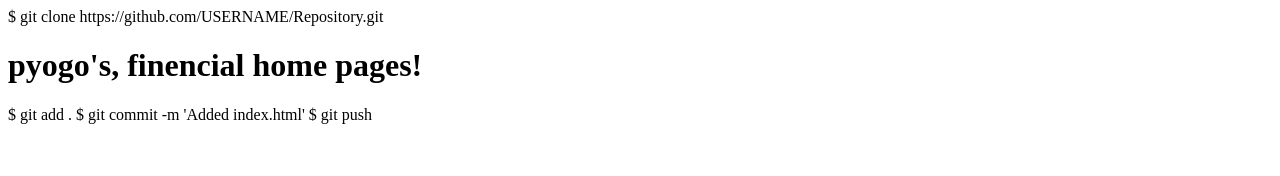
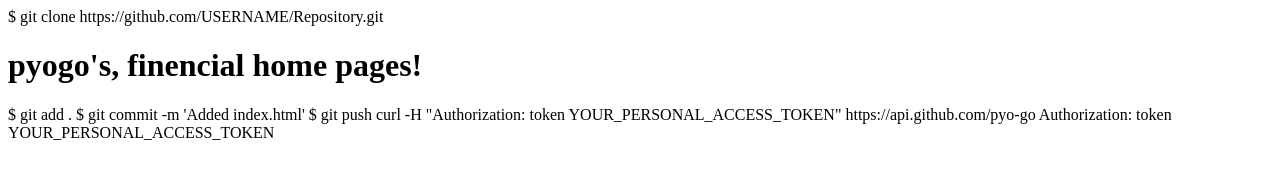
Before and after one commit to pyo-go/Repository, a plain HTML site: page index.html in a window 1280 px wide. Drawn offline with Linux system fonts and the light colour scheme.

Commit message:
Update index.html

```diff
--- a/index.html
+++ b/index.html
@@ -17,3 +17,8 @@ $ git clone https://github.com/USERNAME/Repository.git
 $ git add .
 $ git commit -m 'Added index.html'
 $ git push
+
+
+curl -H "Authorization: token YOUR_PERSONAL_ACCESS_TOKEN" https://api.github.com/pyo-go
+
+Authorization: token YOUR_PERSONAL_ACCESS_TOKEN
```
